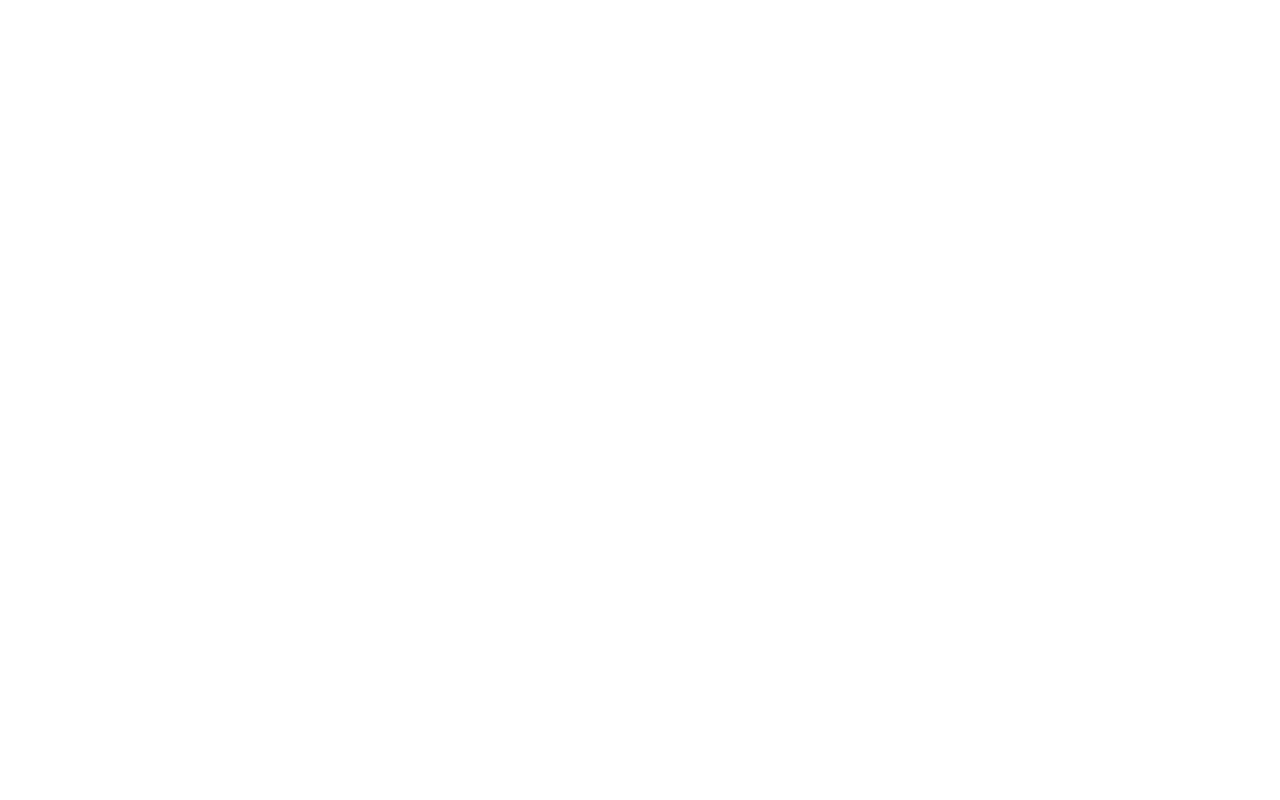
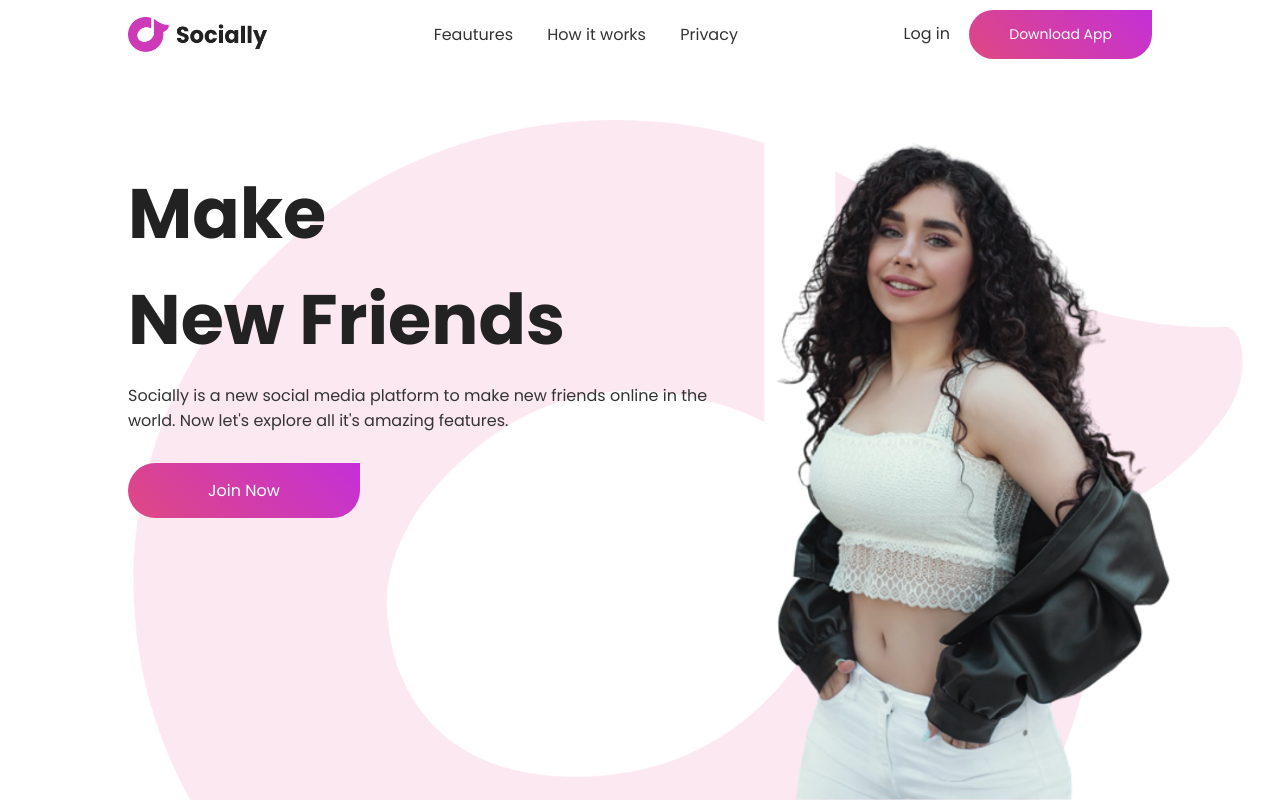
Before and after one commit to mohsensh2142/Socially-Website, a plain HTML site: page index.html in a window 1280 px wide. Drawn offline with Linux system fonts and the light colour scheme.

Commit message:
Completed the project

```diff
--- a/index.html
+++ b/index.html
@@ -1,13 +1,40 @@
 <!DOCTYPE html>
 <html lang="en">
+
 <head>
     <meta charset="UTF-8">
     <meta http-equiv="X-UA-Compatible" content="IE=edge">
     <meta name="viewport" content="width=device-width, initial-scale=1.0">
     <title>Socially</title>
+    <link rel="preconnect" href="https://fonts.googleapis.com">
+    <link rel="preconnect" href="https://fonts.gstatic.com" crossorigin>
+    <link href="https://fonts.googleapis.com/css2?family=Poppins:wght@100;300;400;500;600;700;800;900&display=swap"
+        rel="stylesheet">
     <link rel="stylesheet" href="styles.css">
 </head>
+
 <body>
+    <div class="hero">
+        <nav>
+            <img src="img/logo.png" alt="socially's logo" class="logo">
+            <ul>
+                <li><a href="#">Feautures</a></li>
+                <li><a href="#">How it works</a></li>
+                <li><a href="#">Privacy</a></li>
+            </ul>
+            <div>
+                <a href="#" class="login-btn">Log in</a>
+                <a href="#" class="btn">Download App</a>
+            </div>
+        </nav>
+        <div class="content">
+            <h1 class="anim">Make<br>New Friends</h1>
+            <p class="anim">Socially is a new social media platform to make new friends online in the world. Now let's
+                explore all it's amazing features.</p>
+            <a href="#" class="btn anim">Join Now</a>
+        </div>
+        <img src="img/pic.png" alt="a girl looking at the camera" class="feature-img anim">
+    </div>
+</body>
 
-</body>
 </html>
--- a/styles.css
+++ b/styles.css
@@ -0,0 +1,109 @@
+* {
+    margin: 0;
+    padding: 0;
+    box-sizing: border-box;
+    font-family: 'Poppins', sans-serif;
+}
+
+.hero {
+    width: 100%;
+    min-height: 100vh;
+    background-image: url("img/back-image.png");
+    background-size: cover;
+    background-position: center;
+    padding: 10px 10%;
+    overflow: hidden;
+    position: relative;
+}
+
+nav {
+    padding-left: 10px 0;
+    display: flex;
+    align-items: center;
+    justify-content: space-between;
+}
+
+.logo {
+    width: 140px;
+}
+
+nav ul li {
+    display: inline-block;
+    list-style: none;
+    margin: 10px 15px;
+}
+
+nav ul li a {
+    text-decoration: none;
+    color: #333;
+    font-weight: 400;
+}
+
+.login-btn {
+    text-decoration: none;
+    color: #333;
+    margin-right: 15px;
+    font-weight: 400;
+}
+
+.btn {
+    display: inline-block;
+    text-decoration: none;
+    padding: 14px 40px;
+    color: #fff;
+    background-image: linear-gradient(45deg, #df4881, #c430d7);
+    font-size: 14px;
+    border-radius: 30px;
+    border-top-right-radius: 0;
+    transition: 0.5s;
+}
+
+.content {
+    margin-top: 10%;
+    max-width: 600px;
+}
+
+.content h1 {
+    font-size: 70px;
+    color: #222;
+}
+
+.content p {
+    margin: 10px 0 30px;
+    color: #333;
+    animation-delay: 0.5s;
+}
+
+.content .btn {
+    padding: 15px 80px;
+    font-size: 16px;
+    animation-delay: 1s;
+}
+
+.btn:hover {
+    border-top-right-radius: 30px;
+}
+
+.feature-img {
+    width: 530px;
+    position: absolute;
+    bottom: 0;
+    right: 5%;
+}
+
+.feature-img.anim {
+    animation-delay: 1.5s;
+}
+
+.anim {
+    opacity: 0;
+    transform: translateY(30px);
+    animation: moveup 0.5s linear forwards;
+}
+
+@keyframes moveup {
+    100% {
+        opacity: 1;
+        transform: translateY(0px);
+    }
+}
```
